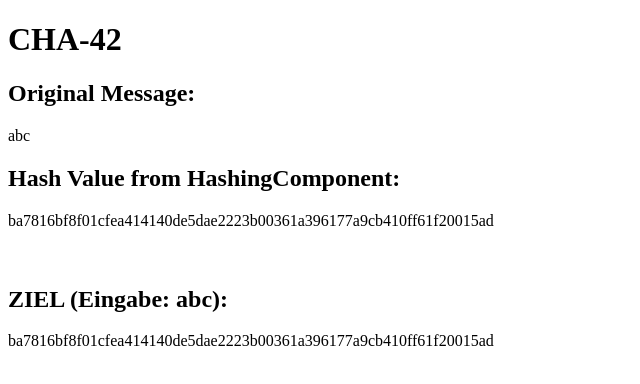
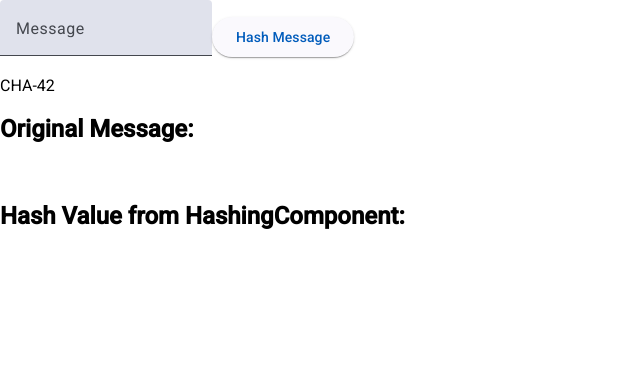
Before and after one commit to trajil/CHA-42, an Angular app: page / in a window 1280 px wide. Shown: the top 384 px of the page, without its empty margins (0-640 px from the left). Built offline with nearby package versions, Linux system fonts and the light colour scheme.

Commit message:
feat: extracting the first n bits of the fraction of an m root

```diff
--- a/angular.json
+++ b/angular.json
@@ -32,6 +32,7 @@
               }
             ],
             "styles": [
+              "@angular/material/prebuilt-themes/azure-blue.css",
               "src/styles.scss"
             ],
             "scripts": []
@@ -91,6 +92,7 @@
               }
             ],
             "styles": [
+              "@angular/material/prebuilt-themes/azure-blue.css",
               "src/styles.scss"
             ],
             "scripts": []
--- a/package.json
+++ b/package.json
@@ -12,10 +12,12 @@
   "private": true,
   "dependencies": {
     "@angular/animations": "^19.0.0",
+    "@angular/cdk": "^19.2.3",
     "@angular/common": "^19.0.0",
     "@angular/compiler": "^19.0.0",
     "@angular/core": "^19.0.0",
     "@angular/forms": "^19.0.0",
+    "@angular/material": "^19.2.3",
     "@angular/platform-browser": "^19.0.0",
     "@angular/platform-browser-dynamic": "^19.0.0",
     "@angular/router": "^19.0.0",
--- a/src/app/app.component.html
+++ b/src/app/app.component.html
@@ -1,16 +1,26 @@
-<app-hashing
-  (hashValues)="receiveHashValues($event)"
-  (originalMessage)="receiveMessage($event)"
-></app-hashing>
 <div>
-  <h2>Original Message:</h2>
-  {{ message }}<br />
-  <h2>Hash Value from HashingComponent:</h2>
+  <mat-form-field>
+    <mat-label>Message</mat-label>
+    <input matInput [(ngModel)]="inputMessage" />
+  </mat-form-field>
 
-  {{ wert }}
+  <button mat-raised-button (click)="sendMessageToHashingComponent()">
+    Hash Message
+  </button>
+
+  <div>
+    <app-hashing
+      [messageToHash]="inputMessage"
+      (hashValues)="receiveHashValues($event)"
+      (originalMessage)="receiveMessage($event)"
+    ></app-hashing>
+  </div>
+
+  <div>
+    <h2>Original Message:</h2>
+    <p>{{ message }}</p>
+    <br />
+    <h2>Hash Value from HashingComponent:</h2>
+    <p>{{ wert }}</p>
+  </div>
 </div>
-<br />
-<br />
-<h2>ZIEL (Eingabe: abc):</h2>
-
-ba7816bf8f01cfea414140de5dae2223b00361a396177a9cb410ff61f20015ad
--- a/src/app/app.component.ts
+++ b/src/app/app.component.ts
@@ -1,10 +1,13 @@
 import { Component } from '@angular/core';
 import { HashingComponent } from './hashing/hashing.component';
+import { MatInputModule } from '@angular/material/input';
+import { MatButtonModule } from '@angular/material/button';
+import { FormsModule } from '@angular/forms';
 
 @Component({
   selector: 'app-root',
   standalone: true,
-  imports: [HashingComponent],
+  imports: [HashingComponent, MatButtonModule, MatInputModule, FormsModule],
   templateUrl: './app.component.html',
   styleUrls: ['./app.component.scss'],
 })
--- /dev/null
+++ b/src/app/hashing/hashing.component.html
@@ -0,0 +1 @@
+CHA-42
--- a/src/app/hashing/hashing.component.ts
+++ b/src/app/hashing/hashing.component.ts
@@ -4,18 +4,20 @@ import {
   EventEmitter,
   OnInit,
   Output,
-  Input
+  Input,
+  SimpleChanges,
 } from '@angular/core';
 import { Roundconstants } from './Roundconstants';
 import { Rotator } from './Rotator';
 
 @Component({
   selector: 'app-hashing',
-  template: `<h1>CHA-42</h1>`,
+  templateUrl: './hashing.component.html',
   changeDetection: ChangeDetectionStrategy.OnPush,
 })
 export class HashingComponent implements OnInit {
   @Input() messageToHash: string = ''; // Receiving message from AppComponent
+  @Input() keyToUse: number = 0; // Receiving message from AppComponent
   @Output() hashValues = new EventEmitter<string>();
   @Output() originalMessage = new EventEmitter<string>();
 
@@ -32,7 +34,7 @@ export class HashingComponent implements OnInit {
   // All variables are 32 bit unsigned integers and addition is calculated modulo 2^32
   _32bitCeiling = 4294967296;
 
-  messageOriginal: string = 'abc';
+  messageOriginal: string = this.messageToHash;
   messageInBinaryWithPadding: string = '';
   key = 0;
 
@@ -44,10 +46,36 @@ export class HashingComponent implements OnInit {
   constructor() {}
 
   ngOnInit(): void {
-    this.hashTheMessage();
+    //this.hashTheMessage();
+
+    let myNumber = 2;
+    myNumber = this.calculateFirstNBitFractionOfRootM(myNumber, 32, 2);
+    console.log(myNumber.toString(16));
+  }
+
+  calculateFirstNBitFractionOfRootM(
+    input: number,
+    bits: number = 32,
+    root: number = 2
+  ): number {
+    input = Math.pow(input, 1 / root) % 1;
+    let resultString = '';
+
+    for (let index = 0; index < bits; index++) {
+      input *= 2;
+      let truncatedNumber = Math.trunc(input); //
+      input = input % 1;
+      resultString += truncatedNumber;
+    }
+
+    console.log(resultString);
+    let result = parseInt(resultString, 2);
+
+    return result;
   }
 
   hashTheMessage() {
+    this.digest = '';
     this.messageInBinaryWithPadding = this.preProcessMessage(
       this.messageOriginal
     );
@@ -152,8 +180,8 @@ export class HashingComponent implements OnInit {
         workingVariables[WorkingVariables.h] +
         compressionArray[CompressionVariables.S1] +
         compressionArray[CompressionVariables.ch] +
-        this.roundConstantsArrayU32Int[index%64] +
-        messageScheduleArray[index%64];
+        this.roundConstantsArrayU32Int[index % 64] +
+        messageScheduleArray[index % 64];
       compressionArray[CompressionVariables.S0] =
         this.rotator.bitRotateRightNumber(
           workingVariables[WorkingVariables.a],
@@ -177,7 +205,6 @@ export class HashingComponent implements OnInit {
       compressionArray[CompressionVariables.temp2] =
         compressionArray[CompressionVariables.S0] +
         compressionArray[CompressionVariables.maj];
-
 
       workingVariables[WorkingVariables.h] =
         workingVariables[WorkingVariables.g];
--- a/src/index.html
+++ b/src/index.html
@@ -6,6 +6,8 @@
   <base href="/">
   <meta name="viewport" content="width=device-width, initial-scale=1">
   <link rel="icon" type="image/x-icon" href="favicon.ico">
+  <link href="https://fonts.googleapis.com/css2?family=Roboto:wght@300;400;500&display=swap" rel="stylesheet">
+  <link href="https://fonts.googleapis.com/icon?family=Material+Icons" rel="stylesheet">
 </head>
 <body>
   <app-root></app-root>
--- a/src/styles.scss
+++ b/src/styles.scss
@@ -1 +1,4 @@
 /* You can add global styles to this file, and also import other style files */
+
+html, body { height: 100%; }
+body { margin: 0; font-family: Roboto, "Helvetica Neue", sans-serif; }
```
Also changed, not shown: 1 other file (tests, documents, lock files or other folders).
